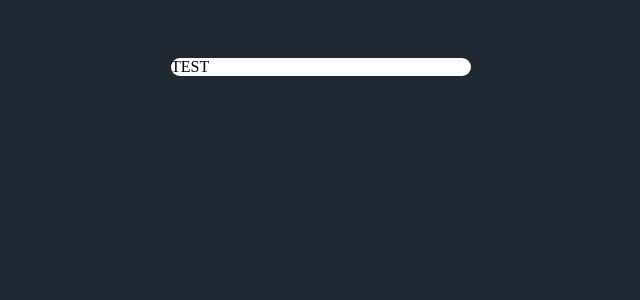
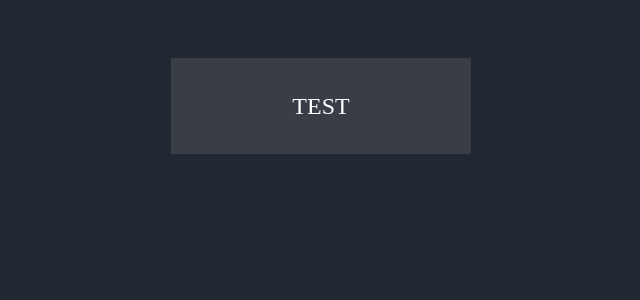
Before and after one commit to Soner-Ozciftci/React-Calculator-App, a React (Create React App) app: page / in a window 1280 px wide. Shown: the top 300 px of the page, without its empty margins (319-959 px from the left). Built offline with nearby package versions, Linux system fonts and the light colour scheme.

Commit message:
css edit

```diff
--- a/src/components/Button.css
+++ b/src/components/Button.css
@@ -4,5 +4,7 @@
     justify-content: center;
     align-items: center;
     font-size: 24px;
-
+   background-color: #393E46;
+   color: white;
+   flex: 1;
 }
--- a/src/components/Button.js
+++ b/src/components/Button.js
@@ -3,7 +3,7 @@ import './Button.css'
 
 function Button() {
   return (
-    <div className='button-wrappet'>TEST</div>
+    <div className='button-wrapper'>TEST</div>
   )
 }
 
```
